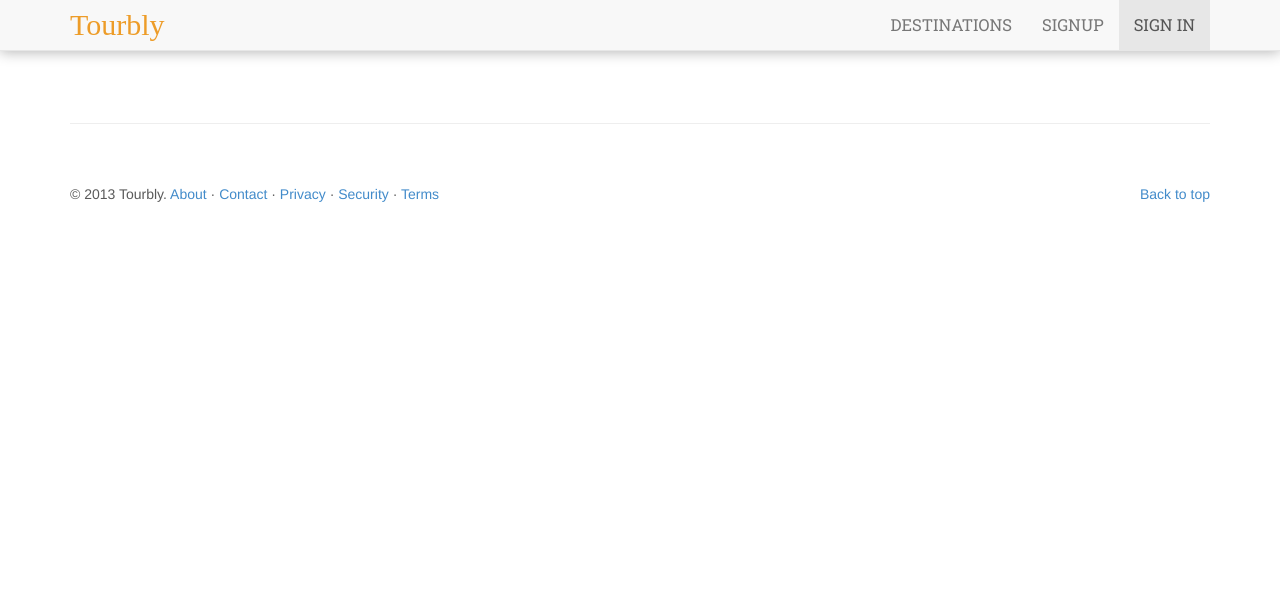
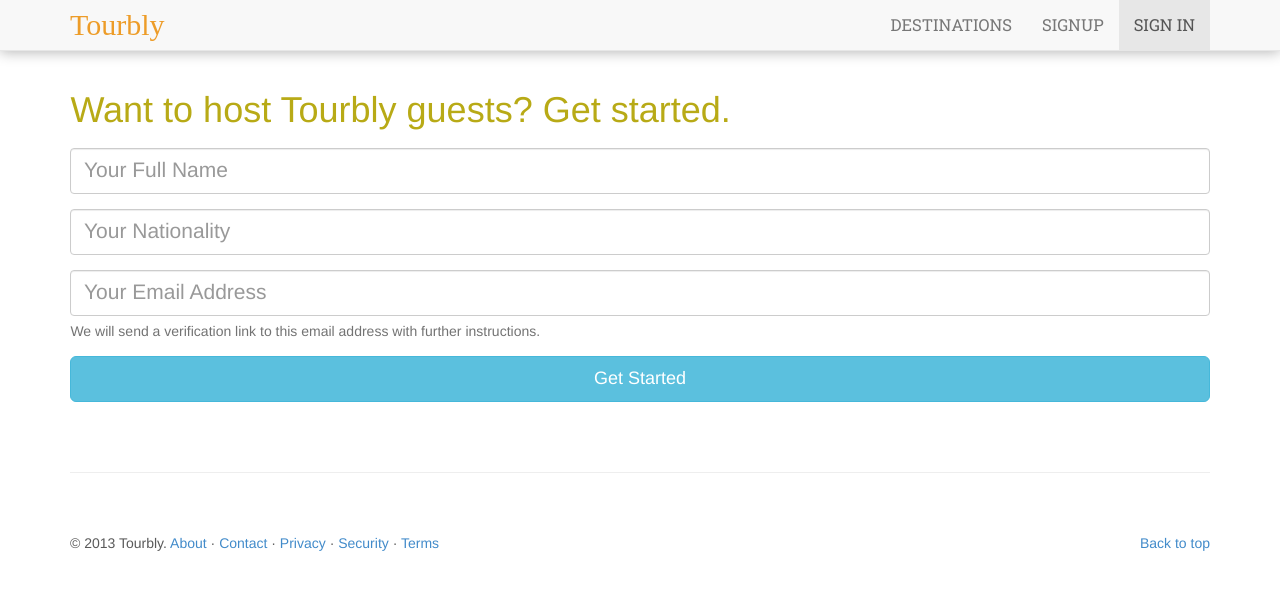
Before and after one commit to elimence/Tourbly-20000, a Python web app: template templates/guide_signup_form.html in a window 1280 px wide. Shown: the top 590 px of the page. Run offline with Jinja, Linux system fonts and the light colour scheme; the template is opened without the code that fills it, so the values that code supplies are empty; some web fonts are replaced.

Commit message:
Updated signup form and styling info

```diff
--- /dev/null
+++ b/assets/css/guide_signup_form.css
@@ -0,0 +1,22 @@
+.guide-signup-form {
+  margin-top: 90px;
+  margin-bottom: 10px;
+  width: 89%;
+  border: 0px solid #bbb;
+}
+
+.guide-signup-form .header .header-text {
+  margin: 0 0 0.5em 0;
+  color: #B8AA16;
+}
+.guide-signup-form form .input {
+  padding: 1em 0.6em 1.1em 0.6em;
+  font-size: 1.5em;
+}
+
+/*Responsive Styling*/
+@media (max-width: 320px) {
+  .guide-signup-form .header .header-text {
+    font-size: 2.0em;
+  }
+}
--- a/templates/guide_signup_form.html
+++ b/templates/guide_signup_form.html
@@ -12,11 +12,8 @@
     <!-- Bootstrap core CSS -->
     <link href="/assets/css/bootstrap.css" rel="stylesheet">
     <link href="/assets/css/font-awesome.css" rel="stylesheet">
-    <link href="/assets/css/default.css" rel="stylesheet">
-    <link href="/assets/css/default.date.css" rel="stylesheet">
-    <link href="/assets/css/default.time.css" rel="stylesheet">
     <link href="/assets/css/global.css" rel="stylesheet" media="screen">
-    <link href="/assets/css/search.css" rel="stylesheet" media="screen">
+    <link href="/assets/css/guide_signup_form.css" rel="stylesheet" media="screen">
 
     <!-- Fonts -->
     <link href="http://fonts.googleapis.com/css?family=Josefin+Sans:100,400|Roboto+Slab:400,100|Advent+Pro:400,100|Alegreya|Raleway|Quicksand|PT+Sans+Narrow|Lily+Script+One|Libre+Baskerville|Exo" rel="stylesheet" type="text/css">
@@ -55,7 +52,27 @@
     </div>
 
     <div class="container guide-signup-form">
-      <h2>Welcome.</h2>
+      <div class="row header">
+        <h1 class="header-text">Want to host Tourbly guests? Get started.</h1>
+      </div>
+      <div class="row body">
+        <form role="form" name="new-guide-signup-form" method="POST" action="">
+          <div class="form-group">
+            <input type="text" class="form-control input" id="full-name" name="full-name" placeholder="Your Full Name">
+          </div>
+          <div class="form-group">
+            <input type="text" class="form-control input" id="country" name="country" placeholder="Your Nationality">
+          </div>
+          <div class="form-group">
+            <input type="email" class="form-control input" id="email"  name="email" placeholder="Your Email Address">
+            <span class="help-block">We will send a verification link to this email address with further instructions.</span>
+          </div>
+          <button type="submit" class="btn btn-info btn-block btn-lg">Get Started</button>
+        </form>
+      </div>
+      <!-- <div class="row footer">
+        <span class="help-block">A block of help text that breaks onto a new line and may extend beyond one line.</span>
+      </div> -->
     </div>
 
     <!-- Footer -->
```
